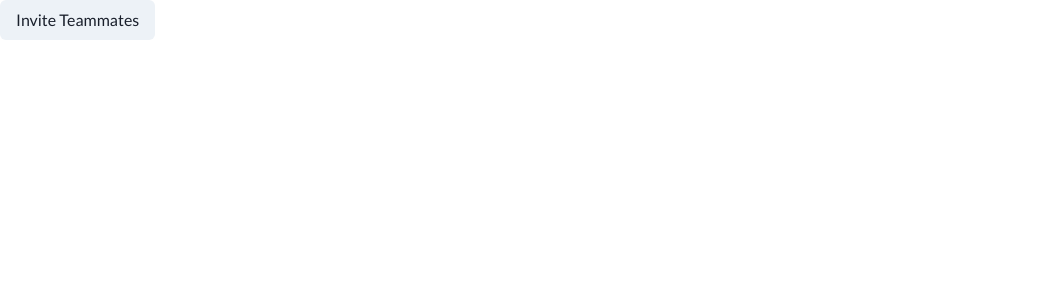
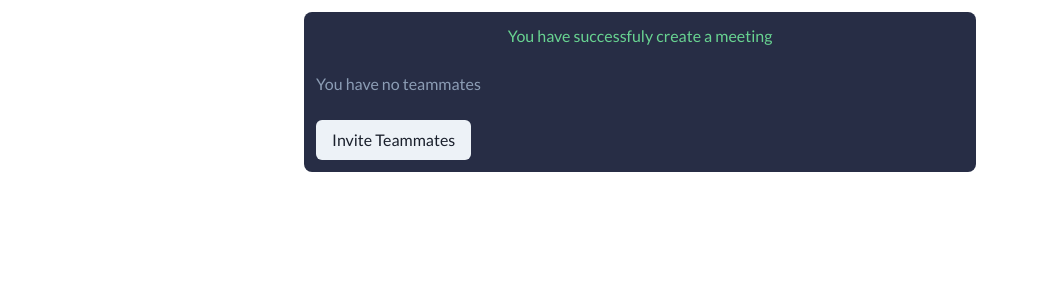
Before and after one commit to opmarq/quick-invite, a React (Create React App) app: page / in a window 1280 px wide. Shown: the top 300 px of the page, without its empty margins (0-1039 px from the left). Built offline with nearby package versions, Linux system fonts and the light colour scheme.

Commit message:
Create finish page

```diff
--- a/src/App.tsx
+++ b/src/App.tsx
@@ -1,5 +1,5 @@
 import { useState } from "react";
-import { Box, Button, Center } from "@chakra-ui/react";
+import { Box, Center } from "@chakra-ui/react";
 import {
   Modal,
   ModalOverlay,
@@ -9,18 +9,17 @@ import {
 } from "@chakra-ui/react";
 
 import InvitePage from "./pages/Invite";
+import FinishPage from "./pages/Finish";
 
 function App() {
   const [isOpen, setOpen] = useState(false);
   return (
-    <Box>
-      <Button
-        onClick={() => {
+    <Box p="3">
+      <FinishPage
+        onInvite={() => {
           setOpen(true);
         }}
-      >
-        Invite Teammates
-      </Button>
+      />
       <Modal isOpen={isOpen} onClose={() => setOpen(false)} size="lg">
         <ModalOverlay />
         <ModalContent px="6" py="10" bg="brand.bgPrimary">
--- a/src/components/Comboxbox.tsx
+++ b/src/components/Comboxbox.tsx
@@ -8,7 +8,7 @@ import Tag from "./Tag";
 export interface IItem {
   id: string;
   text: string;
-  icon: ReactElement;
+  icon?: ReactElement;
 }
 
 interface ICombobox {
--- /dev/null
+++ b/src/pages/Finish.tsx
@@ -0,0 +1,30 @@
+import { Box, Button, Center, Text } from "@chakra-ui/react";
+import React from "react";
+
+interface IFinish {
+  onInvite: () => void;
+}
+
+const Finish: React.FC<IFinish> = ({ onInvite }) => {
+  return (
+    <Center>
+      <Box bg="brand.bgPrimary" w="2xl" p="3" borderRadius="lg">
+        <Center>
+          <Text color="green.300" mb="6">
+            You have successfuly create a meeting
+          </Text>
+        </Center>
+        <Box>
+          <Box>
+            <Text color="brand.text" mb="6">
+              You have no teammates
+            </Text>
+          </Box>
+          <Button onClick={onInvite}>Invite Teammates</Button>
+        </Box>
+      </Box>
+    </Center>
+  );
+};
+
+export default Finish;
```
